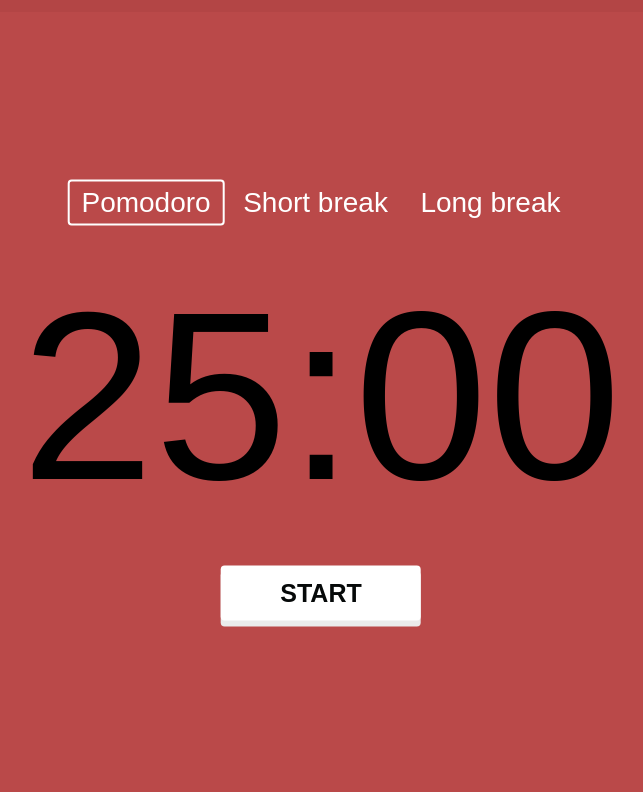
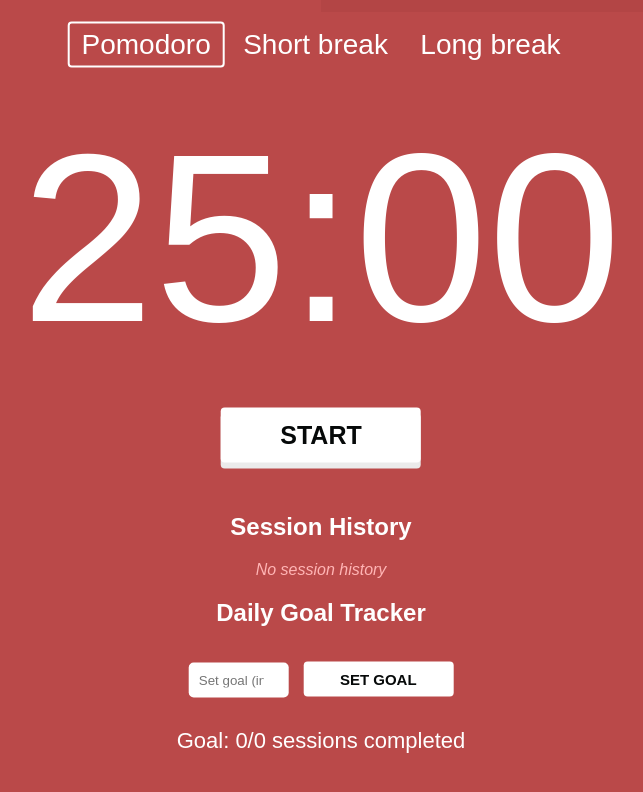
Before and after one commit to TanushreeMadaan/Pomodoro-timer, a website: page index.html in a window 1280 px wide. Shown: the whole page, without its empty margins (319-962 px from the left). Drawn offline with Linux system fonts and the light colour scheme.

Commit message:
Added session history and daily goals

```diff
--- a/index.html
+++ b/index.html
@@ -43,6 +43,16 @@
         <button class="main-button" data-action="start" id="js-btn">
           Start
         </button>
+        <div id="session-history">
+          <h2>Session History</h2>
+          <ul id="history-list"></ul>
+        </div>
+        <div><h2>Daily Goal Tracker</h2></div>
+        <div id="daily-goal">
+          <input type="number" id="goal-input" placeholder="Set goal (in session)">
+          <button id = "goal-button" onclick="setDailyGoal()">Set Goal</button>
+          <p id="goal-display">Goal: 0/0 sessions completed</p>
+        </div>
       </div>
     </main>
     <div class="hidden">
--- a/main.js
+++ b/main.js
@@ -7,6 +7,8 @@
 };
 
 let interval;
+let dailyGoal = 0;
+let sessionsCompleted = 0;
 
 const buttonSound = new Audio('button-sound.mp3');
 const mainButton = document.getElementById('js-btn');
@@ -48,7 +50,7 @@
   mainButton.textContent = 'stop';
   mainButton.classList.add('active');
 
-    interval = setInterval(function() {
+  interval = setInterval(function () {
     timer.remainingTime = getRemainingTime(endTime);
     updateClock();
 
@@ -75,6 +77,9 @@
       }
 
       document.querySelector(`[data-sound="${timer.mode}"]`).play();
+
+      // Add session to history
+      addSessionHistory(timer.mode, timer[timer.mode]);
 
       startTimer();
     }
@@ -117,7 +122,7 @@
 
   document
     .querySelectorAll('button[data-mode]')
-      .forEach(e => e.classList.remove('active'));
+    .forEach((e) => e.classList.remove('active'));
   document.querySelector(`[data-mode="${mode}"]`).classList.add('active');
   document.body.style.backgroundColor = `var(--${mode})`;
   document
@@ -136,13 +141,57 @@
   stopTimer();
 }
 
+function setDailyGoal() {
+  dailyGoal = parseInt(document.getElementById('goal-input').value, 10);
+  sessionsCompleted = 0;
+  updateGoalDisplay();
+}
+
+function updateGoalDisplay() {
+  const goalDisplay = document.getElementById('goal-display');
+  goalDisplay.textContent = `Goal: ${sessionsCompleted}/${dailyGoal} sessions completed`;
+}
+
+function addSessionHistory(sessionType, duration) {
+  const historyList = document.getElementById('history-list');
+  const listItem = document.createElement('li');
+  const now = new Date();
+  const timeString = now.toLocaleTimeString();
+
+  listItem.textContent = `${sessionType} session (${duration} minutes) at ${timeString}`;
+  historyList.appendChild(listItem);
+
+  if (sessionType === 'pomodoro') {
+    sessionsCompleted += 1;
+    updateGoalDisplay();
+  }
+}
+
+function updateSessionHistory() {
+  const historyList = document.getElementById('history-list');
+
+  if (historyList.childElementCount === 0) {
+    const noHistoryMessage = document.createElement('p');
+    noHistoryMessage.textContent = 'No session history';
+    noHistoryMessage.id = 'no-history-message';
+    historyList.appendChild(noHistoryMessage);
+  } else {
+    const noHistoryMessage = document.getElementById('no-history-message');
+    if (noHistoryMessage) {
+      historyList.removeChild(noHistoryMessage);
+    }
+  }
+}
+
+document.addEventListener('DOMContentLoaded', updateSessionHistory);
+
 document.addEventListener('DOMContentLoaded', () => {
   if ('Notification' in window) {
     if (
       Notification.permission !== 'granted' &&
       Notification.permission !== 'denied'
     ) {
-        Notification.requestPermission().then(function(permission) {
+      Notification.requestPermission().then(function (permission) {
         if (permission === 'granted') {
           new Notification(
             'Awesome! You will be notified at the start of each session'
@@ -153,4 +202,5 @@
   }
 
   switchMode('pomodoro');
+  updateGoalDisplay();
 });
--- a/styles.css
+++ b/styles.css
@@ -107,6 +107,86 @@
   display: none;
 }
 
+#session-history {
+  margin-top: 50px;
+  text-align: center;
+
+}
+
+#history-list {
+  list-style-type: none;
+  padding: 0;
+  margin-top: 10px;
+}
+
+#history-list li {
+  background-color: #fffbfb86;
+  padding: 10px;
+  margin: 7px 0;
+  border-radius: 5px;
+  text-align: center;
+  color: rgb(48, 48, 48);
+}
+
+#daily-goal {
+  margin-top: 10px;
+  text-align: center;
+  padding: 5px;
+  margin-bottom: 10px;
+}
+
+#goal-input {
+  width: 100px;
+  padding: 10px;
+  border: none;
+  border-radius: 5px;
+  text-align: center;
+  margin-right: 10px;
+  margin-bottom:10px; /* Adjust the margin-bottom to increase or decrease space */
+}
+
+#goal-display {
+  margin-top: 10px;
+  font-size: 22px;
+  color: #fff;
+  padding: 10px;
+}
+
+body {
+  font-family: 'Arial', sans-serif;
+  display: flex;
+  justify-content: center;
+  align-items: center;
+  height: 100vh;
+  margin: 0;
+  background-color: #8b0000;
+  color: #fff;
+}
+
+#no-history-message {
+  color: #ffb5b5;
+  font-style: italic;
+  padding: 10px;
+  margin-bottom: 10px;
+}
+
+#goal-button{
+  cursor: pointer;
+  font-size: 15px;
+  height: 35px;
+  text-transform: uppercase;
+  color: hsl(180, 18%, 3%);
+  font-weight: bold;
+  width: 150px;
+  background-color: white;
+  border-width: initial;
+  border-style: none;
+  margin: 20px 0px 0px;
+  padding: 0px 12px;
+  border-radius: 4px;
+  transition: color 0.5s ease-in-out 0s;
+}
+
 @media screen and (max-width: 550px) {
   .clock {
     font-size: 8rem;
```
Also changed, not shown: 1 other file. Lines whose indentation alone changed are shown as unchanged.
